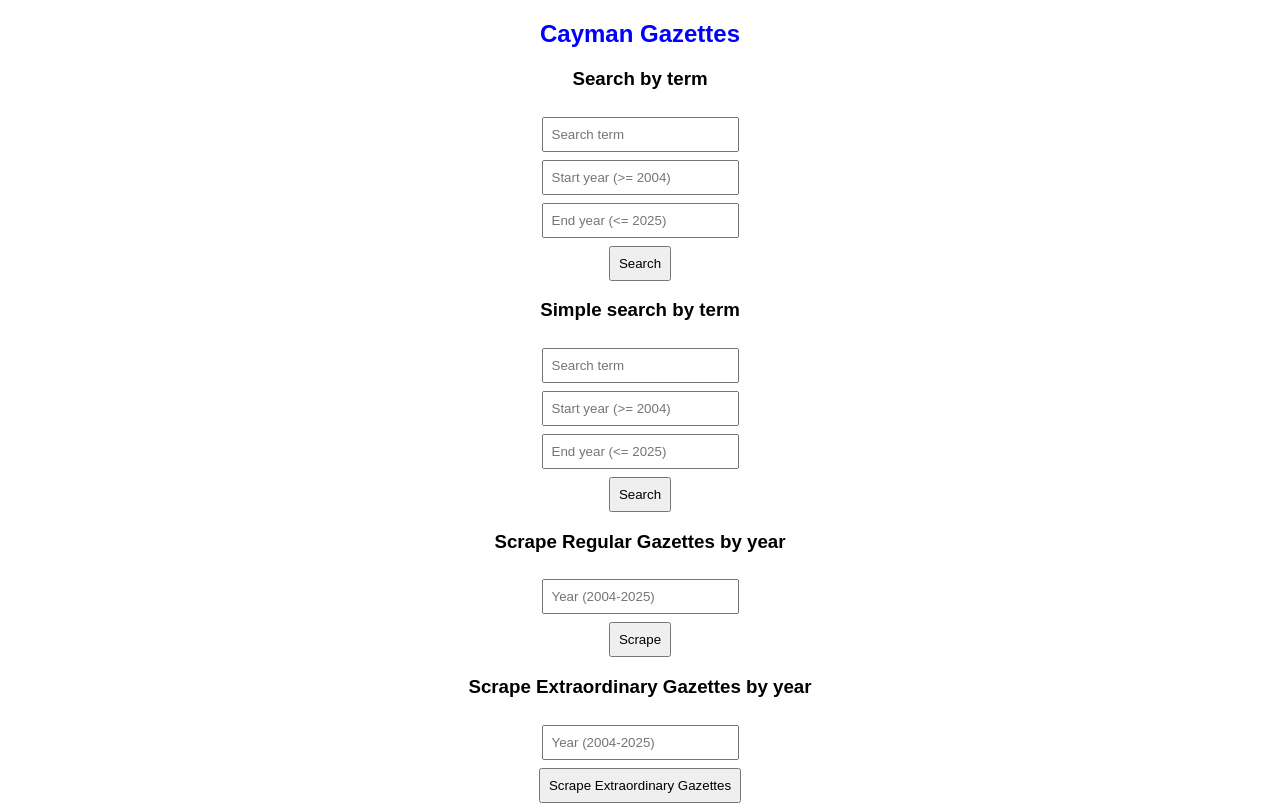
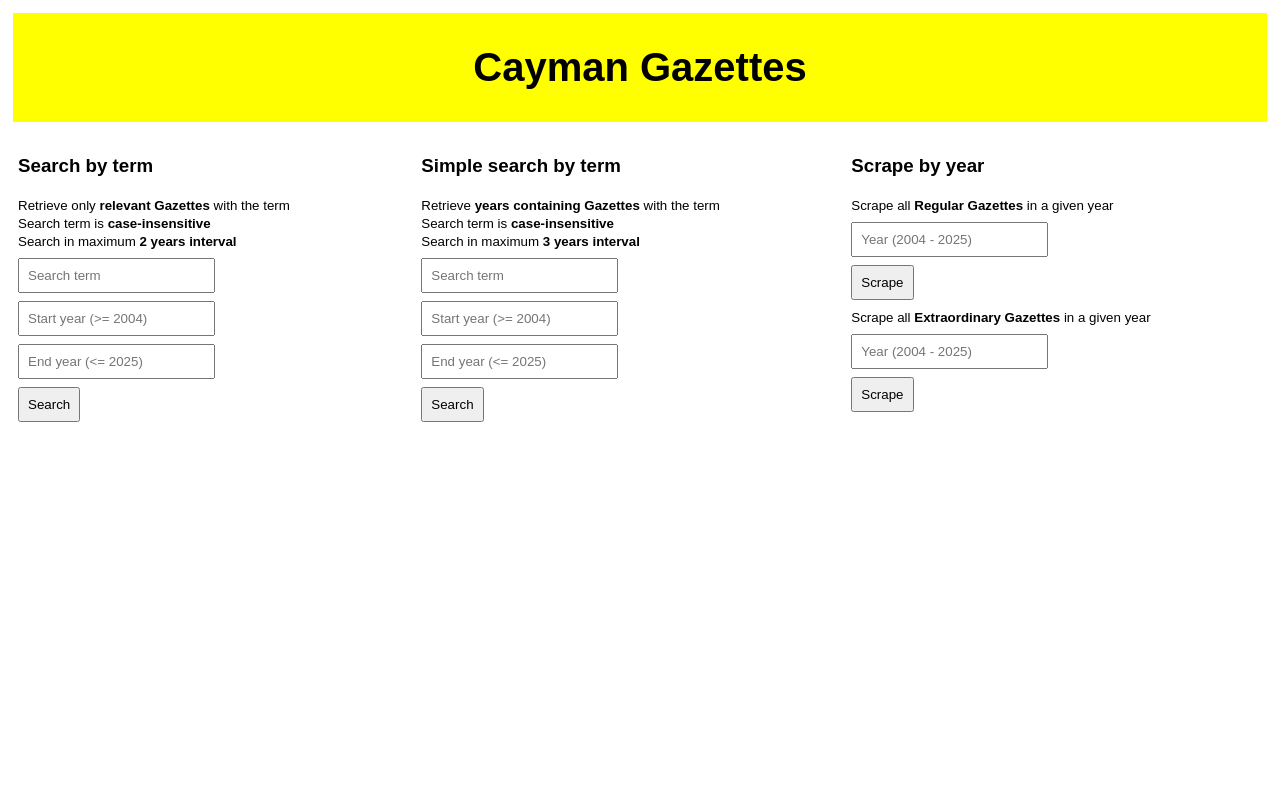
Before and after one commit to dngvbngc/cayman-gazettes-scraper, a Flask app: page / in a window 1280 px wide. After the commit the page ends 422 px from the top, so only its background shows below. Run offline with Flask 3, Linux system fonts and the light colour scheme.

Commit message:
Search extra, styling

```diff
--- a/scrape.py
+++ b/scrape.py
@@ -285,7 +285,7 @@ def search(term, start_year, end_year):
     merger = PdfMerger()
 
     for year in range(start_year, end_year + 1):
-        print(f"Searching for {term} in {year}...")
+        print(f"Searching for {term} in Regular Gazettes in {year}...")
         first_pages = get_first_pages(year)
         year_pdf = scrape(year)
         reader = PdfReader(year_pdf)
@@ -320,6 +320,16 @@ def search(term, start_year, end_year):
                 else:
                     merger.append(year_pdf, pages = (start_page, len(sub_reader.pages)))
 
+    for year in range(start_year, end_year + 1):
+        print(f"Searching for {term} in Extraordinary Gazettes in {year}...")
+        year_pdf = scrape_extraordinary(year)
+        reader = PdfReader(year_pdf)
+        # Add just the page containing the company name
+        for i, page in enumerate(reader.pages):
+            text = page.extract_text()
+            if text and term.lower() in text.lower():
+                merger.append(year_pdf, pages = [i])
+
     output_pdf = BytesIO()
     merger.write(output_pdf)
     merger.close()
@@ -341,14 +351,25 @@ def simple_search(term, start_year, end_year):
     years_with_term = []
     term = term.lower()
     for year in range(start_year, end_year + 1):
-        print(f"Searching for {term} in {year}...")
+        print(f"Searching for {term} in Regular Gazettes in {year}...")
         year_pdf = scrape(year)
         reader = PdfReader(year_pdf)
 
         for i, page in enumerate(reader.pages):
             text = page.extract_text()
             if text and term in text.lower():
-                years_with_term.append(year)
+                years_with_term.append(f'Regular Gazette in {year}')
+                break
+
+    for year in range(start_year, end_year + 1):
+        print(f"Searching for {term} in Extraordinary Gazettes in {year}...")
+        year_pdf = scrape_extraordinary(year)
+        reader = PdfReader(year_pdf)
+
+        for i, page in enumerate(reader.pages):
+            text = page.extract_text()
+            if text and term in text.lower():
+                years_with_term.append(f'Extraordinary Gazette in {year}')
                 break
 
     return years_with_term
--- a/templates/index.html
+++ b/templates/index.html
@@ -7,24 +7,70 @@
   </head>
   <style>
     body {
-      text-align: center;
       font-family: Arial, Helvetica, sans-serif;
     }
 
-    h2 {
-      color: blue;
+    .grid-container {
+      display: grid;
+      grid-template-areas:
+        "header header header header header header"
+        "left left middle middle right right";
+      gap: 10px;
+      padding: 5px;
+    }
+
+    .grid-container > div {
+      padding: 5px;
+    }
+
+    .item1 {
+      grid-area: header;
+      background-color: yellow;
+      text-align: center;
+    }
+
+    .item1 > h1 {
+      font-size: 40px;
+    }
+
+    .item2 {
+      grid-area: left;
+    }
+
+    .item3 {
+      grid-area: middle;
+    }
+
+    .item4 {
+      grid-area: right;
     }
 
     input {
-      size: 100px;
       padding: 1dvh;
       margin-top: 1dvh;
+      .last {
+        margin-bottom: 1dvh;
+      }
+    }
+
+    button {
+      padding: 1dvh;
+      margin-top: 1dvh;
+      margin-bottom: 1dvh;
     }
   </style>
+
   <body>
-    <h2>Cayman Gazettes</h1>
+    <div class="grid-container">
+      <div class="item1"><h1>Cayman Gazettes</h1></div>
 
-    <h3>Search by term</h2>
+      <div class="item2">
+        <h3>Search by term</h3>
+        <small>Retrieve only <b>relevant Gazettes</b> with the term</small
+        ><br />
+        <small>Search term is <b>case-insensitive</b></small
+        ><br />
+        <small>Search in maximum <b>2 years interval</b></small>
         <form method="POST" action="/search-pdf">
           <input placeholder="Search term" id="term" name="term" required />
           <br />
@@ -39,6 +85,7 @@
           <br />
 
           <input
+            class="last"
             placeholder="End year (&lt;= 2025)"
             type="number"
             id="end-year"
@@ -47,10 +94,17 @@
           />
           <br />
 
-      <input type="submit" value="Search" />
+          <button type="submit">Search</button>
         </form>
+      </div>
 
-    <h3>Simple search by term</h2>
+      <div class="item3">
+        <h3>Simple search by term</h3>
+        <small>Retrieve <b>years containing Gazettes</b> with the term</small
+        ><br />
+        <small>Search term is <b>case-insensitive</b></small
+        ><br />
+        <small>Search in maximum <b>3 years interval</b></small>
         <form method="POST" action="/simple-search">
           <input
             placeholder="Search term"
@@ -70,6 +124,7 @@
           <br />
 
           <input
+            class="last"
             placeholder="End year (&lt;= 2025)"
             type="number"
             id="simple-end-year"
@@ -78,21 +133,32 @@
           />
           <br />
 
-      <input type="submit" value="Search" />
+          <button type="submit">Search</button>
+        </form>
+      </div>
+
+      <div class="item4">
+        <h3>Scrape by year</h3>
+        <small>Scrape all <b>Regular Gazettes</b> in a given year</small>
+        <form method="POST" action="/generate-pdf">
+          <input
+            class="last"
+            placeholder="Year (2004 - 2025)"
+            type="number"
+            id="year"
+            name="year"
+            required
+          />
+          <br />
+
+          <button type="submit">Scrape</button>
         </form>
 
-    <h3>Scrape Regular Gazettes by year</h2>
-    <form method="POST" action="/generate-pdf">
-      <input placeholder="Year (2004-2025)" type="number" id="year" name="year" required />
-      <br />
-
-      <input type="submit" value="Scrape" />
-    </form>
-
-    <h3>Scrape Extraordinary Gazettes by year</h2>
+        <small>Scrape all <b>Extraordinary Gazettes</b> in a given year</small>
         <form method="POST" action="/scrape-extraordinary-pdf">
           <input
-        placeholder="Year (2004-2025)"
+            class="last"
+            placeholder="Year (2004 - 2025)"
             type="number"
             id="extraordinary-year"
             name="extraordinary-year"
@@ -100,7 +166,9 @@
           />
           <br />
 
-      <input type="submit" value="Scrape Extraordinary Gazettes" />
+          <button type="submit">Scrape</button>
         </form>
+      </div>
+    </div>
   </body>
 </html>
```
Lines whose indentation alone changed are shown as unchanged.
